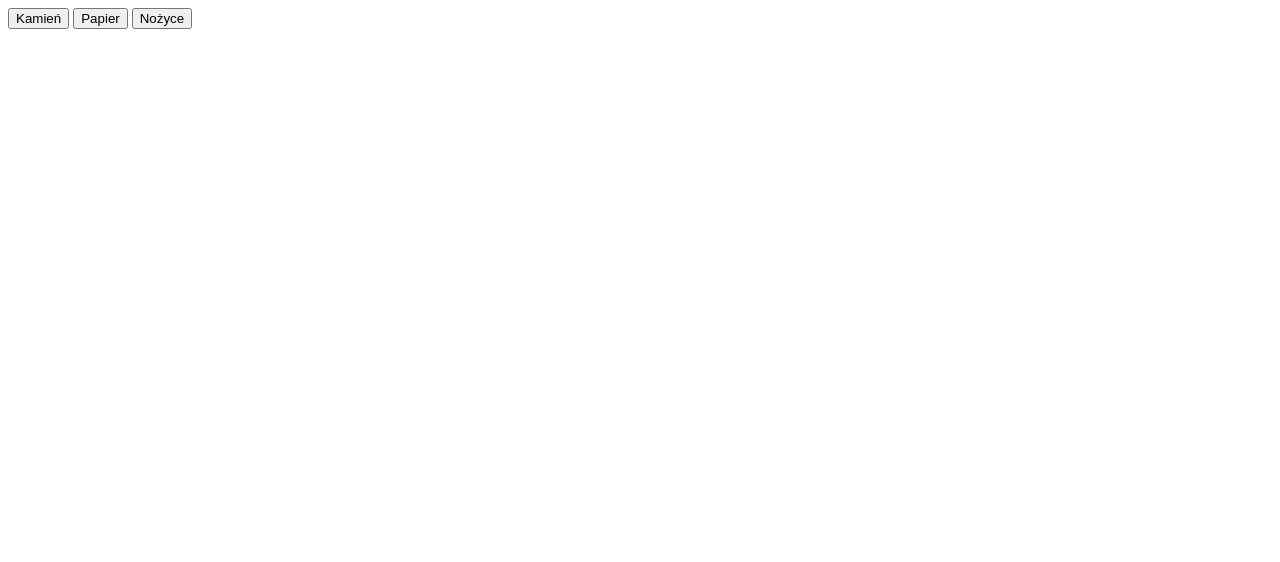
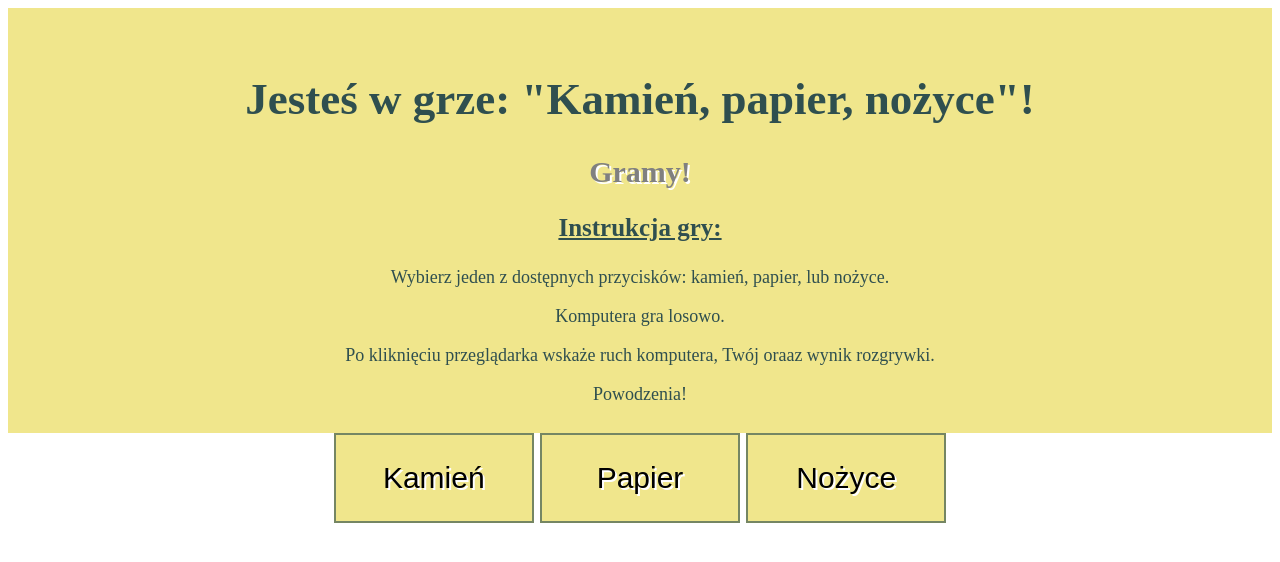
Before and after one commit to JustynaSK84/javascript-prework, a website: page index.html in a window 1280 px wide. Drawn offline with Linux system fonts and the light colour scheme.

Commit message:
javascript-prework

```diff
--- a/css/style.css
+++ b/css/style.css
@@ -1,2 +1,43 @@
+*, *::before* *::after* {
+  box-sizing: border-box;
+}
 
+.splash {
+  background: #F0E68C;
+  text-align: center;
+  padding-top: 35px;
+  padding-bottom: 10px;
+}
+.page-title {
+  color: #2F4F4F;
+  font-size: 45px;
+}
+.page-subtitle {
+  color: #808080;
+  font-size: 30px;
+  text-shadow: 2px 2px white;
+}
+.instruction {
+  color: #2F4F4F;
+  font-size: 25px;
+  text-decoration: underline;
+}
+.instruction-points {
+  color: #2F4F4F;
+  font-size: 18px;
+}
+.container {
+  color: #34495e;
+  text-align: center;
+  font-weight: bold;
+  font-size: 25px;
+}
+button {
+  height: 90px;
+  width: 200px;
+  background: #F0E68C;
+  border: 2px solid rgba(33, 68, 72, 0.59);
+  font-size: 30px;
+  text-shadow: 2px 2px white;
+}
 /*# sourceMappingURL=data:application/json;base64,eyJ2ZXJzaW9uIjozLCJzb3VyY2VzIjpbXSwibmFtZXMiOltdLCJtYXBwaW5ncyI6IiIsImZpbGUiOiJzdHlsZS5jc3MifQ== */
--- a/index.html
+++ b/index.html
@@ -6,6 +6,19 @@
 	<link rel="stylesheet" href="css/style.css">
 </head>
 <body>
+	<header class="splash">
+		<div class="splash-inner">
+			<h1 class="page-title"> Jesteś w grze: "Kamień, papier, nożyce"!</h1>
+			<h2 class="page-subtitle"> Gramy!</h2>
+			<h3 class="instruction"> Instrukcja gry: </h3>
+				<div class="instruction-points">
+					<p>Wybierz jeden z dostępnych przycisków: kamień, papier, lub nożyce.</p>
+				 	<p>Komputera gra losowo.</p>
+				 	<p>Po kliknięciu przeglądarka wskaże ruch komputera, Twój oraaz wynik rozgrywki.</p>
+				 	<p> Powodzenia!</p>
+				 </div>
+		</div>
+	</header>
 	<div class="container">
 		<div id="buttons"></div>
 			<button id=play-rock>Kamień</button>
```
